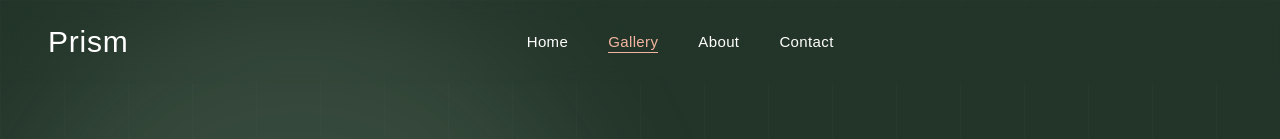
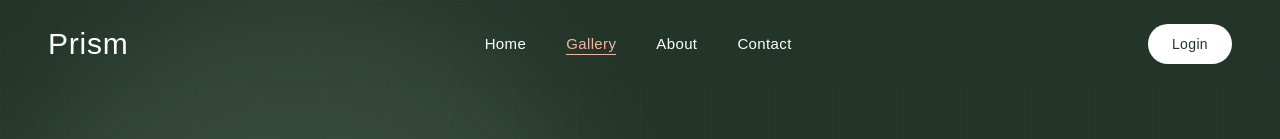
Before and after one commit to Chenul-Thenuwara/Human-computer-interaction, a Next.js app: page /gallery in a window 1280 px wide. Shown: the top 139 px of the page. Built offline with nearby package versions, Linux system fonts and the light colour scheme; no server answers; the database is empty; a web font is replaced by a local one.

Commit message:
nav bar bug fix

```diff
--- a/src/app/gallery/page.tsx
+++ b/src/app/gallery/page.tsx
@@ -9,6 +9,7 @@ import Link from "next/link";
 import { useRouter } from "next/navigation";
 import { fetchFurnitureFromDB } from "@/lib/furniture";
 import { FurnitureItem } from "@/lib/design-context";
+import { useAuth } from "@/lib/auth-context";
 import { Button } from "@/components/ui/button";
 import { Card, CardContent } from "@/components/ui/card";
 import { Badge } from "@/components/ui/badge";
@@ -63,6 +64,7 @@ const getDummyDescription = (type: string) => {
 
 export default function GalleryPage() {
   const router = useRouter();
+  const { user } = useAuth();
   const [searchQuery, setSearchQuery] = useState("");
   const [furnitureLibrary, setFurnitureLibrary] = useState<FurnitureItem[]>([]);
   const [loading, setLoading] = useState(true);
@@ -131,8 +133,22 @@ export default function GalleryPage() {
           <Link href="#" className="hover:text-[#f3b5a1] transition-colors">Contact</Link>
         </nav>
 
-        <div className="flex gap-4 items-center">
-          {/* Navigation items can go here in the future if needed */}
+        <div className="flex gap-6 items-center">
+          {user ? (
+            <button
+              onClick={() => router.push('/dashboard')}
+              className="px-6 py-2.5 rounded-full border border-white/30 hover:bg-white hover:text-[#233529] transition-all font-light tracking-wide text-sm flex items-center gap-2"
+            >
+              Dashboard
+            </button>
+          ) : (
+            <button
+              onClick={() => router.push('/login')}
+              className="px-6 py-2.5 rounded-full bg-white text-[#233529] hover:bg-white/90 transition-all font-medium tracking-wide text-sm"
+            >
+              Login
+            </button>
+          )}
         </div>
       </motion.header>
 
--- a/src/app/page.tsx
+++ b/src/app/page.tsx
@@ -52,7 +52,12 @@ export default function HomePage() {
           </div>
 
           <nav className="hidden md:flex gap-10 text-[15px] font-light tracking-wide font-sans">
-            <Link href="/" className="hover:text-[#f3b5a1] transition-colors relative after:absolute after:bottom-0 after:left-0 after:w-full after:h-[1px] auto after:bg-white after:origin-right after:scale-x-0 hover:after:scale-x-100 after:transition-transform after:duration-300 hover:after:origin-left">Home</Link>
+            <Link
+              href="/"
+              className="text-[#f3b5a1] relative after:absolute after:bottom-0 after:left-0 after:w-full after:h-[1px] auto after:bg-[#f3b5a1]"
+            >
+              Home
+            </Link>
             <Link href="/gallery" className="hover:text-[#f3b5a1] transition-colors">Gallery</Link>
             <Link href="/about" className="hover:text-[#f3b5a1] transition-colors">About</Link>
             <Link href="#" className="hover:text-[#f3b5a1] transition-colors">Contact</Link>
```
